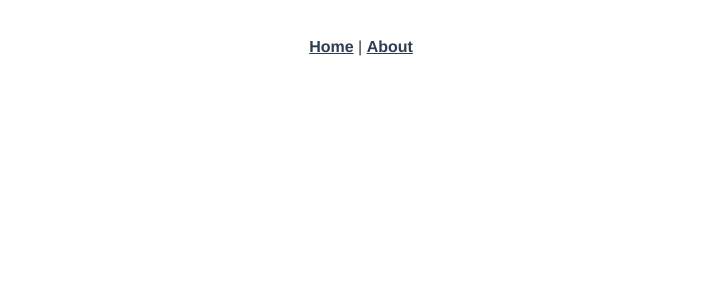
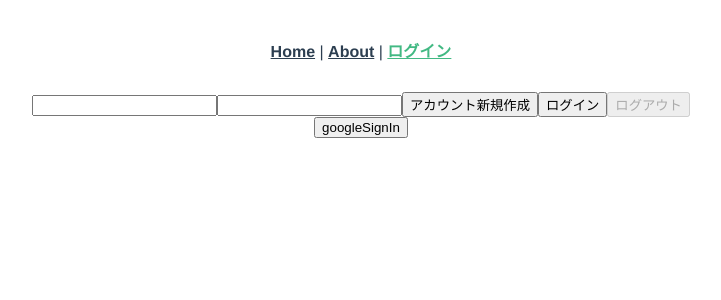
Before and after one commit to webex13-team-12/original-team-app, a Vue app: page /singin in a window 1280 px wide. Before the commit this address had no page. Shown: the top 300 px of the page, without its empty margins (279-1000 px from the left). Built offline with nearby package versions, Linux system fonts and the light colour scheme.

Commit message:
ログイン/ログアウト機能の実装

```diff
--- a/src/App.vue
+++ b/src/App.vue
@@ -1,9 +1,12 @@
 <template>
-  <nav>
-    <router-link to="/">Home</router-link> |
-    <router-link to="/about">About</router-link>
-  </nav>
-  <router-view />
+  <div>
+    <nav>
+      <router-link to="/">Home</router-link> |
+      <router-link to="/about">About</router-link> |
+      <router-link to="/singin">ログイン</router-link>
+    </nav>
+    <router-view />
+  </div>
 </template>
 
 <style>
--- a/src/router/index.js
+++ b/src/router/index.js
@@ -1,5 +1,7 @@
 import { createRouter, createWebHistory } from "vue-router"
 import HomeView from "../views/HomeView.vue"
+import AboutView from "../views/AboutView.vue"
+import SignInView from "../views/SignInView.vue"
 
 const routes = [
   {
@@ -10,11 +12,12 @@ const routes = [
   {
     path: "/about",
     name: "about",
-    // route level code-splitting
-    // this generates a separate chunk (about.[hash].js) for this route
-    // which is lazy-loaded when the route is visited.
-    component: () =>
-      import(/* webpackChunkName: "about" */ "../views/AboutView.vue"),
+    component: AboutView,
+  },
+  {
+    path: "/singin",
+    name: "singIn",
+    component: SignInView,
   },
 ]
 
--- /dev/null
+++ b/src/views/SignInView.vue
@@ -0,0 +1,102 @@
+<template>
+  <div id="login">
+    <input type="email" v-model="email" />
+    <input type="password" v-model="password" />
+    <button @click="mailSignUp">アカウント新規作成</button>
+    <button @click="mailSignIn">ログイン</button>
+    <button @click="mailLogOut" v-bind:disabled="user == null">
+      ログアウト
+    </button>
+  </div>
+  <button @click="googleSignIn">googleSignIn</button>
+</template>
+
+<script>
+import {
+  getAuth,
+  signInWithPopup,
+  GoogleAuthProvider,
+  createUserWithEmailAndPassword,
+  signInWithEmailAndPassword,
+  signOut,
+} from "firebase/auth"
+export default {
+  data() {
+    return {
+      email: "",
+      password: "",
+      user: null,
+    }
+  },
+  methods: {
+    googleSignIn() {
+      const auth = getAuth()
+      auth.languageCode = "ja"
+      const provider = new GoogleAuthProvider()
+      signInWithPopup(auth, provider)
+        .then((result) => {
+          const user = result.user
+          this.user = user
+          alert(user.email + "ログイン完了！")
+        })
+        .catch((error) => {
+          console.log(error)
+        })
+    },
+    mailSignIn() {
+      if (this.email.match("@")) {
+        const auth = getAuth()
+        auth.languageCode = "ja"
+        signInWithEmailAndPassword(auth, this.email, this.password)
+          .then((userCredential) => {
+            const user = userCredential.user
+            this.user = user
+            alert(this.user.email + "でログインしました")
+            // ...
+          })
+          .catch((error) => {
+            const errorCode = error.code
+            const errorMessage = error.message
+            alert(errorCode, errorMessage)
+          })
+      } else {
+        alert("正しいメールアドレスを記入してください")
+      }
+    },
+    mailSignUp() {
+      const auth = getAuth()
+      // auth.languageCode = "ja"
+      if (this.email.match("@")) {
+        createUserWithEmailAndPassword(auth, this.email, this.password)
+          .then((userCredential) => {
+            const user = userCredential.user
+            this.user = user
+            alert(this.user.email + "でサインアップしました")
+          })
+          .catch((err) => {
+            const errorCode = err.code
+            const errorMessage = err.message
+            alert(errorCode, errorMessage)
+          })
+      } else {
+        alert("正しいメールアドレスを記入してください")
+      }
+    },
+    mailLogOut() {
+      const auth = getAuth()
+      signOut(auth)
+        .then(() => {
+          alert("Sign-out successful.")
+        })
+        .catch((error) => {
+          alert(error.code, error.message)
+        })
+    },
+  },
+  computed() {
+    const auth = getAuth()
+    const user = auth.currentUser
+    this.user = user
+  },
+}
+</script>
```
Also changed, not shown: src/main.js (+7 -0 lines).
